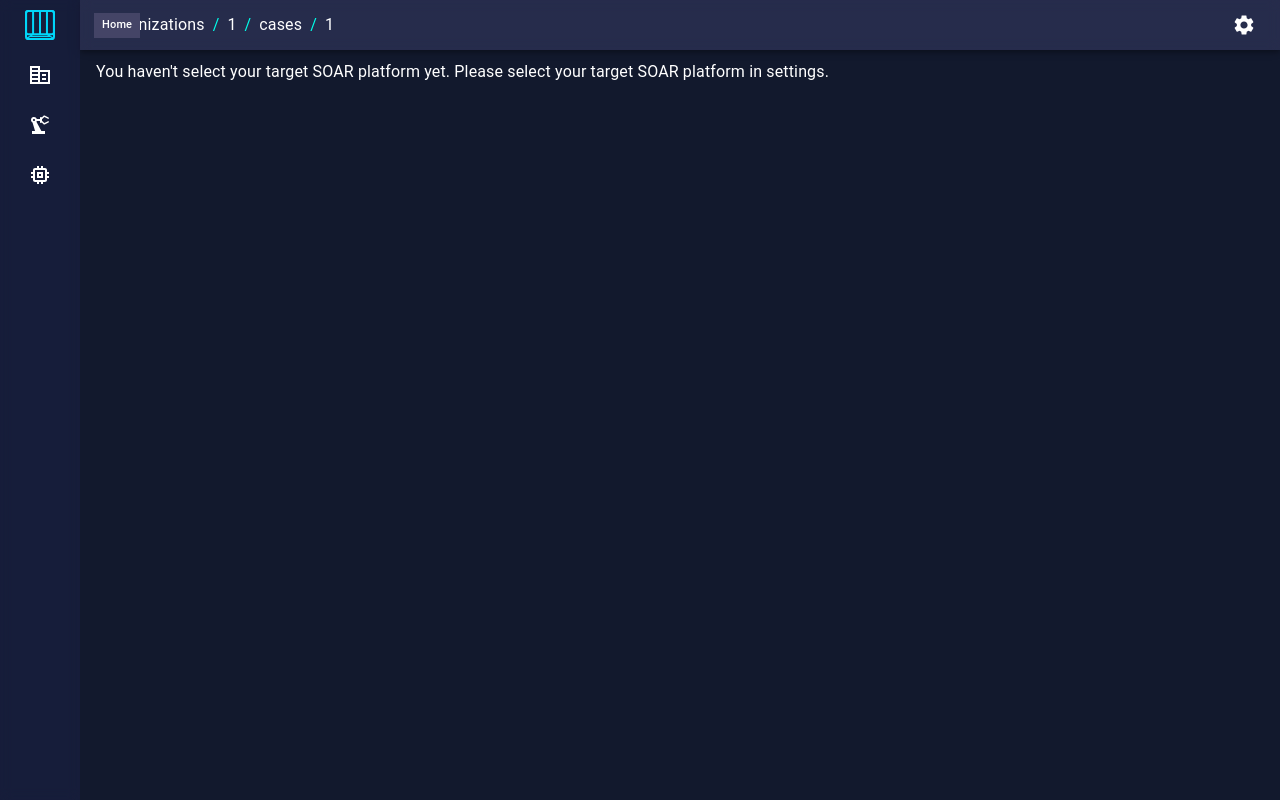
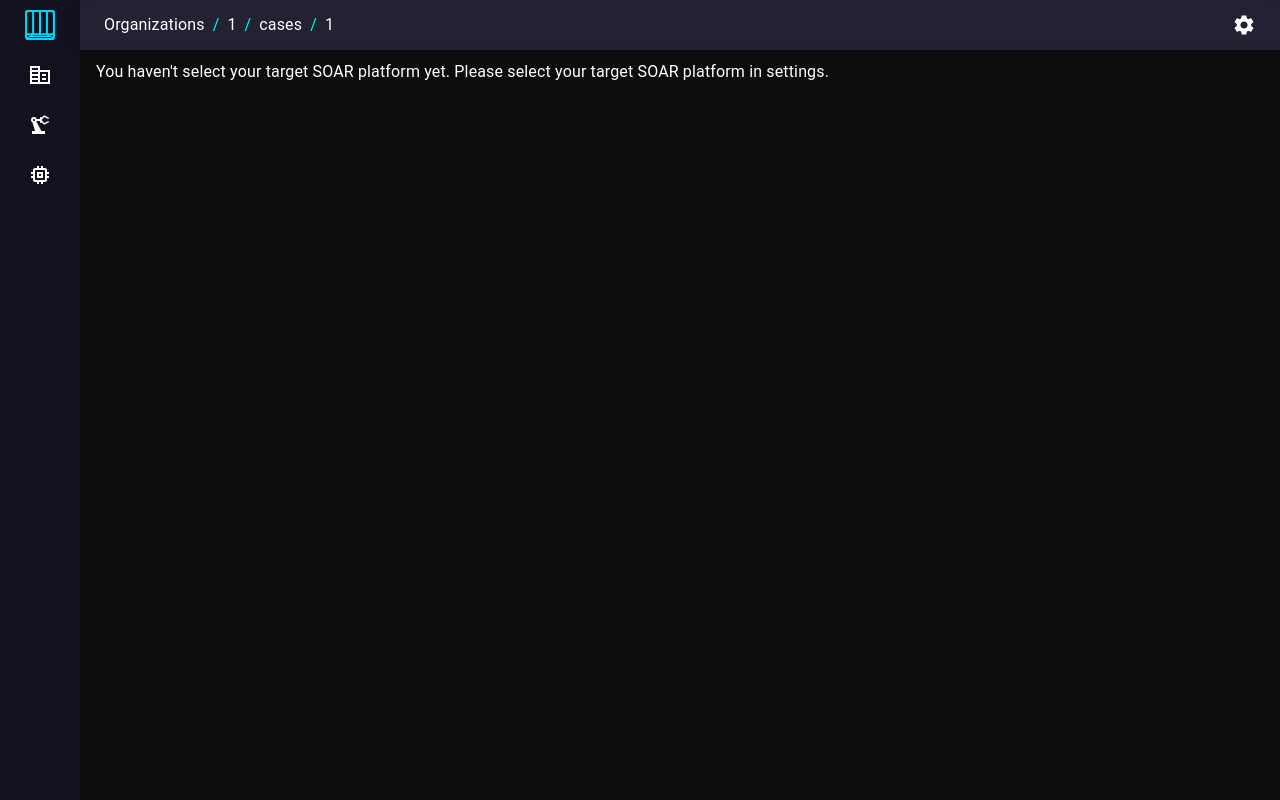
Before and after one commit to Automatic-Case-Investigator/ACI_Dashboard, a React (Create React App) app: page /organizations/1/cases/1 in a window 1280 px wide. Built offline with nearby package versions, Linux system fonts and the light colour scheme.

Commit message:
Improved UI appearence

```diff
--- a/package.json
+++ b/package.json
@@ -26,6 +26,7 @@
     "react-scripts": "5.0.1",
     "react-spinners": "^0.14.1",
     "remark-gfm": "^1.0.0",
+    "util": "^0.12.5",
     "web-vitals": "^2.1.4"
   },
   "scripts": {
--- a/src/components/navbar/HorizontalNavbar.js
+++ b/src/components/navbar/HorizontalNavbar.js
@@ -16,7 +16,7 @@ export const HorizontalNavbar = ({ names, routes }) => {
         <AppBar position="fixed" sx={{ display: "flex", justifyContent: "center", width: `calc(100% - ${drawerWidth}px)`, height: 50, marginLeft: drawerWidth }}>
             <Toolbar style={{ paddingRight: 16 }}>
                 <Box sx={{ flexGrow: 1 }}>
-                    <Breadcrumbs sx={{color: "secondary.main"}}>
+                    <Breadcrumbs sx={{ color: "secondary.main" }}>
                         {
                             names.map((name, index) => (
                                 <Link key={index} underline="hover" onClick={() => { navigate(routes[index]) }}>
@@ -28,7 +28,14 @@ export const HorizontalNavbar = ({ names, routes }) => {
                 </Box>
 
                 <Tooltip title="Settings">
-                    <IconButton edge="start" color="primary" onClick={() => { navigate("/settings") }}>
+                    <IconButton edge="start" color="primary" sx={{
+                        "& svg": {
+                            transition: "transform 0.3s ease-in-out",
+                        },
+                        "&:hover svg": {
+                            transform: "rotate(90deg)",
+                        },
+                    }} onClick={() => { navigate("/settings") }}>
                         <SettingsIcon />
                     </IconButton>
                 </Tooltip>
--- a/src/components/settings/SOARSettings/EditSOARInfoDialog.js
+++ b/src/components/settings/SOARSettings/EditSOARInfoDialog.js
@@ -19,9 +19,9 @@ export const EditSOARInfoDialog = ({ selectedSoarData, onClose, onSave }) => {
             </DialogTitle>
             <DialogContent>
                 <Typography>Name</Typography>
-                <TextField fullWidth value={currentName} onInput={(e) => { setCurrentName(e.target.value) }}></TextField>
+                <TextField size="small" fullWidth value={currentName} onInput={(e) => { setCurrentName(e.target.value) }}></TextField>
                 <Typography>Type</Typography>
-                <Select value={currentType} onChange={(e) => { setCurrentType(e.target.value) }} fullWidth>
+                <Select size="small" value={currentType} onChange={(e) => { setCurrentType(e.target.value) }} fullWidth>
                     {
                         Object.values(SOAR_CHOICES).map((soarType) => {
                             return <MenuItem value={soarType}>{soarType}</MenuItem>
@@ -29,12 +29,12 @@ export const EditSOARInfoDialog = ({ selectedSoarData, onClose, onSave }) => {
                     }
                 </Select>
                 <Typography>URL</Typography>
-                <TextField fullWidth type="url" value={currentURL} onInput={(e) => { setCurrentURL(e.target.value) }}></TextField>
+                <TextField size="small" fullWidth type="url" value={currentURL} onInput={(e) => { setCurrentURL(e.target.value) }}></TextField>
                 {
                     !urlPattern.test(currentURL) && <Typography color="error.main">Invalid URL</Typography>
                 }
                 <Typography>API Key</Typography>
-                <TextField fullWidth value={currentAPIKey} onInput={(e) => { setCurrentAPIKey(e.target.value) }}></TextField>
+                <TextField size="small" fullWidth value={currentAPIKey} onInput={(e) => { setCurrentAPIKey(e.target.value) }}></TextField>
             </DialogContent>
             <DialogActions>
                 <Button color="warning" onClick={onClose}>Cancel</Button>
--- a/src/components/settings/SOARSettings/NewSOARInfoDialog.js
+++ b/src/components/settings/SOARSettings/NewSOARInfoDialog.js
@@ -19,9 +19,9 @@ export const NewSOARInfoDialog = ({ onClose, onCreate }) => {
             </DialogTitle>
             <DialogContent>
                 <Typography>Name</Typography>
-                <TextField fullWidth value={currentName} onInput={(e) => { setCurrentName(e.target.value) }}></TextField>
+                <TextField size="small" fullWidth value={currentName} onInput={(e) => { setCurrentName(e.target.value) }}></TextField>
                 <Typography>Type</Typography>
-                <Select value={currentType} onChange={(e) => { setCurrentType(e.target.value) }} fullWidth>
+                <Select size="small" value={currentType} onChange={(e) => { setCurrentType(e.target.value) }} fullWidth>
                     {
                         Object.values(SOAR_CHOICES).map((soarType) => {
                             return <MenuItem value={soarType}>{soarType}</MenuItem>
@@ -29,12 +29,12 @@ export const NewSOARInfoDialog = ({ onClose, onCreate }) => {
                     }
                 </Select>
                 <Typography>URL</Typography>
-                <TextField fullWidth type="url" value={currentURL} onInput={(e) => { setCurrentURL(e.target.value) }}></TextField>
+                <TextField size="small" fullWidth type="url" value={currentURL} onInput={(e) => { setCurrentURL(e.target.value) }}></TextField>
                 {
                     !urlPattern.test(currentURL) && <Typography color="error.main">Invalid URL</Typography>
                 }
                 <Typography>API Key</Typography>
-                <TextField fullWidth value={currentAPIKey} onInput={(e) => { setCurrentAPIKey(e.target.value) }}></TextField>
+                <TextField size="small" fullWidth value={currentAPIKey} onInput={(e) => { setCurrentAPIKey(e.target.value) }}></TextField>
             </DialogContent>
             <DialogActions>
                 <Button color="warning" onClick={onClose}>Cancel</Button>
--- a/src/pages/Home.js
+++ b/src/pages/Home.js
@@ -1,8 +1,6 @@
 import { HorizontalNavbar } from "../components/navbar/HorizontalNavbar";
 import { VerticalNavbar } from "../components/navbar/VerticalNavbar";
-import CoffeeIcon from "@mui/icons-material/Coffee";
 import { Box, Typography } from "@mui/material";
-import Button from "@mui/material/Button";
 import { Helmet } from "react-helmet";
 
 
@@ -20,7 +18,11 @@ export const Home = () => {
                     <br />
                     <br />
                     <Typography variant="h3">Automatic Case Investigator</Typography>
-                    <Button color="secondary" variant="outlined" sx={{marginTop: 1}}><CoffeeIcon sx={{ mr: 1 }} />Buy me a coffee</Button>
+                    <br />
+                    <br />
+                    <br />
+                    <br />
+                    <Typography variant="body2">Made by acezxn</Typography>
                 </Box>
             </Box>
         </>
--- a/src/themes/darkTheme.js
+++ b/src/themes/darkTheme.js
@@ -3,12 +3,12 @@ import { createTheme } from "@mui/material";
 export const darkTheme = createTheme({
     type: "dark",
     shape: {
-        borderRadius: 0,
+        borderRadius: 4,
     },
     palette: {
         mode: "dark",
         background: {
-            default: "#12192d"
+            default: "#0D0D10"
         },
         primary: {
             main: "#FFFFFF"
@@ -45,15 +45,14 @@ export const darkTheme = createTheme({
         MuiPaper: {
             styleOverrides: {
                 root: {
-                    backdropFilter: 'blur(14px)',
-                    backgroundColor: '#0000ff02',
+                    backdropFilter: 'blur(8px)',
+                    backgroundColor: '#CCCCFF05',
                 },
             },
         },
         MuiButton: {
             styleOverrides: {
                 root: {
-                    borderRadius: 0,
                     transition: "50ms ease-out 50ms",
                 },
             },
@@ -65,14 +64,22 @@ export const darkTheme = createTheme({
                         WebkitAppearance: 'none',
                         margin: 0,
                     },
-                    backgroundColor: "rgba(255, 255, 255, 0.08)"
+                    backgroundColor: "#CCCCFF05",
+                    '&:hover': {
+                        boxShadow: `0 0 5px 0 rgba(120,120,255,1)`,
+                        borderColor: "rgba(0,255,234,1)",
+                    },
                 }
             }
         },
         MuiSelect: {
             styleOverrides: {
                 root: {
-                    backgroundColor: "rgba(255, 255, 255, 0.08)"
+                    backgroundColor: "#CCCCFF05",
+                    '&:hover': {
+                        boxShadow: `0 0 5px 0 rgba(120,120,255,1)`,
+                        borderColor: "rgba(0,255,234,1)",
+                    },
                 }
             }
         },
@@ -143,6 +150,7 @@ export const darkTheme = createTheme({
                 root: {
                     backgroundColor: '#CCCCFF11',
                     transition: "50ms ease-out 50ms",
+                    backdropFilter: "blur(6px)",
                     '&:hover': {
                         backgroundColor: '#CCCCFF33',
                     },
@@ -152,7 +160,7 @@ export const darkTheme = createTheme({
         MuiAccordionSummary: {
             styleOverrides: {
                 root: {
-                    backgroundColor: "#8888ff25",
+                    backgroundColor: "#8888ff20",
                 },
             },
         },
```
Also changed, not shown: 1 other file (tests, documents, lock files or other folders).
